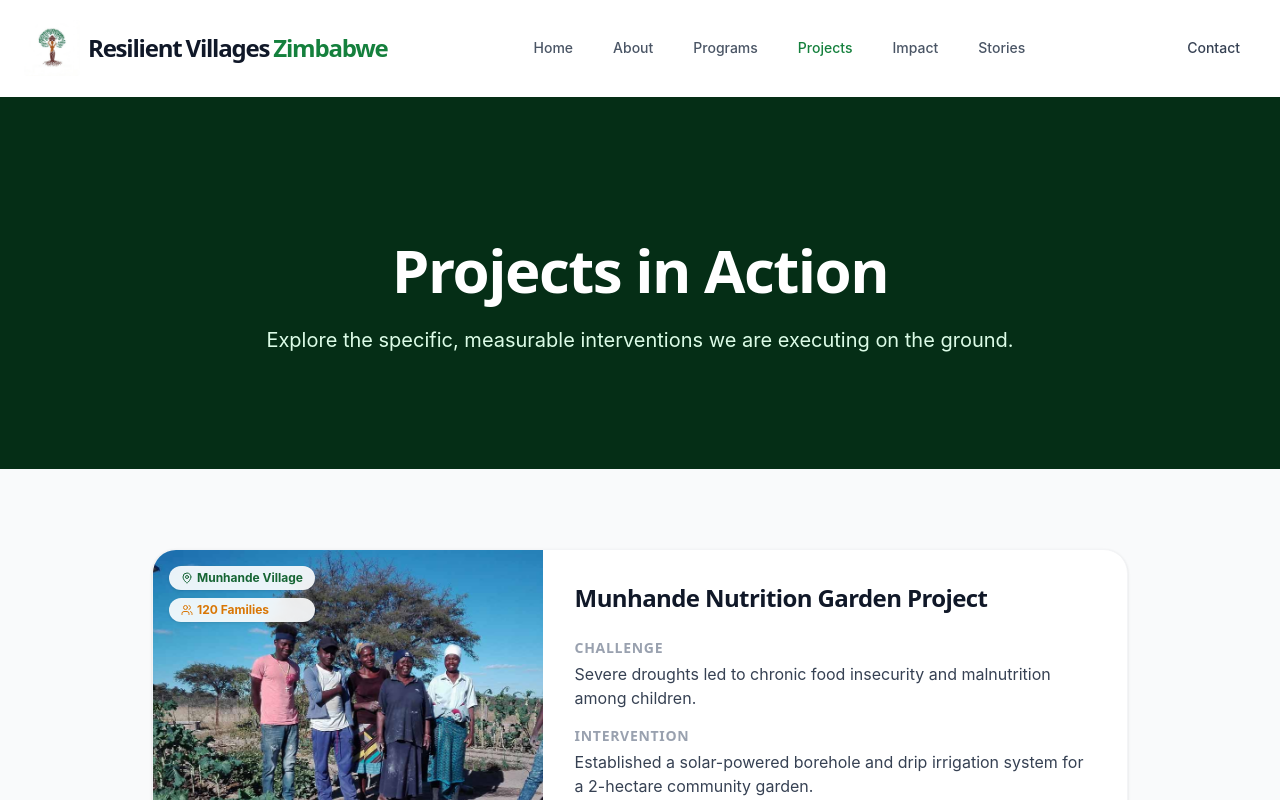
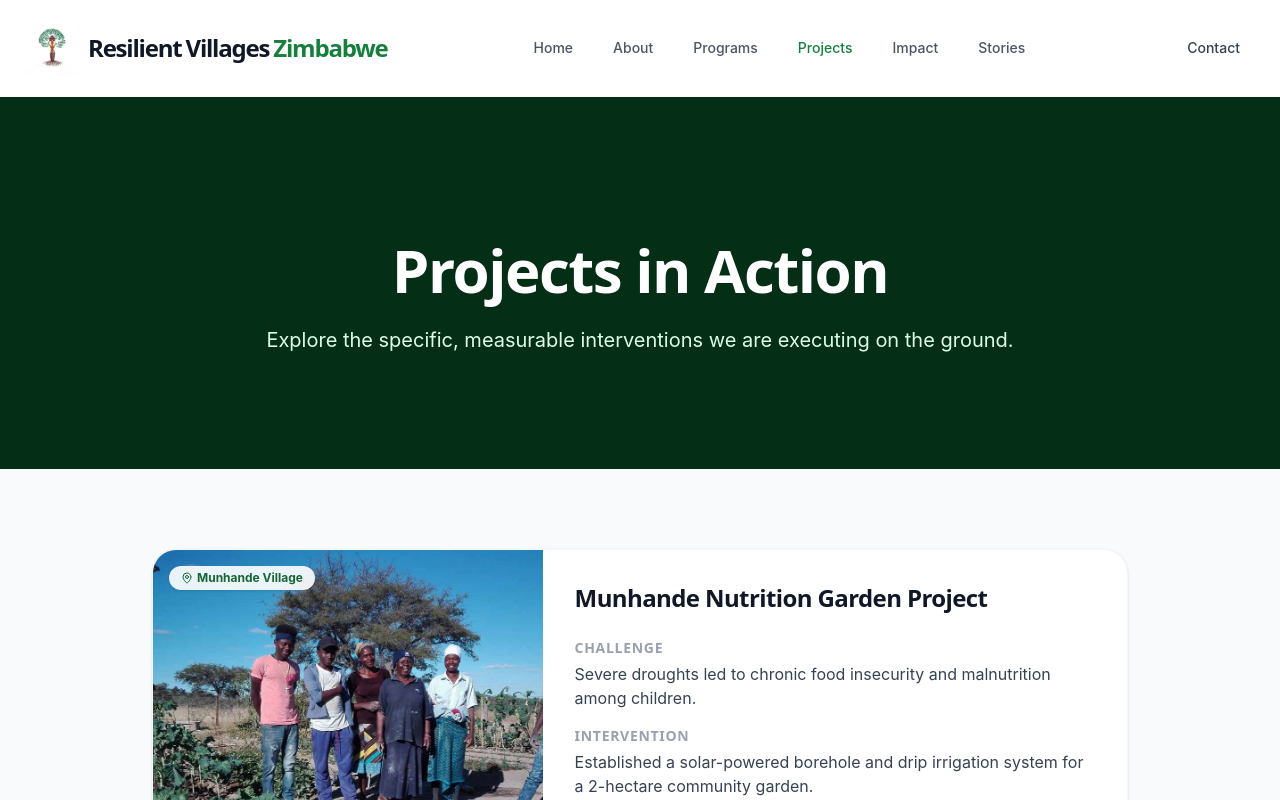
Before and after one commit to thedanayi/resilientvillages, a React (Vite) app: page /projects in a window 1280 px wide. Shown: the top 800 px of the page. Built offline with nearby package versions, Linux system fonts and the light colour scheme.

Commit message:
feat: remove beneficiary count from project cards
Simplify the project card display by removing the beneficiaries count badge.

```diff
--- a/src/pages/Projects.tsx
+++ b/src/pages/Projects.tsx
@@ -2,7 +2,7 @@ import { Image } from "../components/ui/Image";
 import { useEffect, useState } from "react";
 import { PageHeader } from "../components/ui/PageHeader";
 import { motion } from "motion/react";
-import { MapPin, Users } from "lucide-react";
+import { MapPin } from "lucide-react";
 import { Project } from "../types";
 import { getProjects } from "../data/projects";
 import { SupportCTA } from "../components/ui/SupportCTA";
@@ -54,9 +54,6 @@ export default function Projects() {
                        <span className="bg-white/90 backdrop-blur-sm px-3 py-1 rounded-full text-xs font-bold text-primary-800 flex items-center shadow-sm">
                           <MapPin className="w-3 h-3 mr-1" /> {project.location}
                        </span>
-                       <span className="bg-white/90 backdrop-blur-sm px-3 py-1 rounded-full text-xs font-bold text-accent-600 flex items-center shadow-sm">
-                          <Users className="w-3 h-3 mr-1" /> {project.beneficiaries}
-                       </span>
                     </div>
                  </div>
 
```
